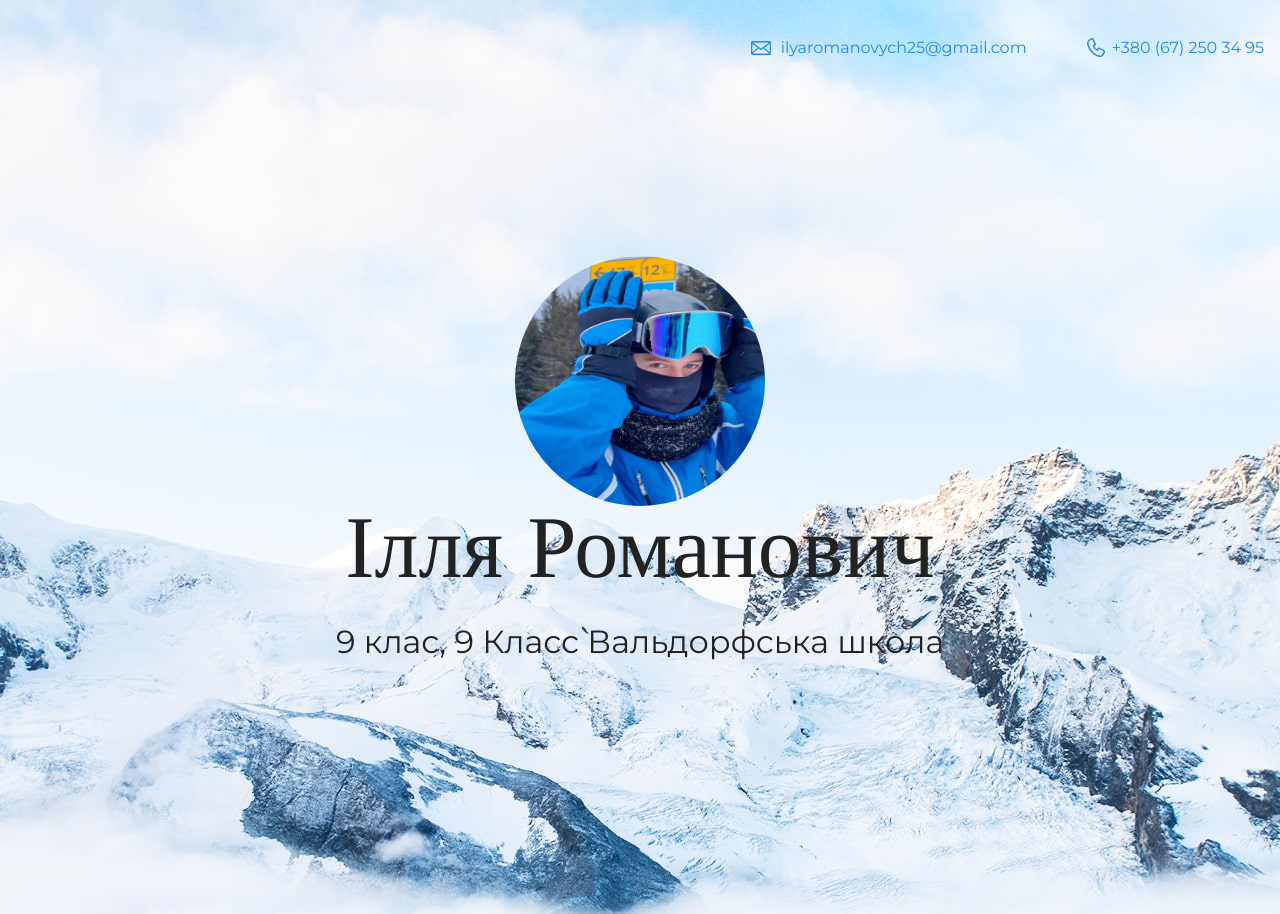
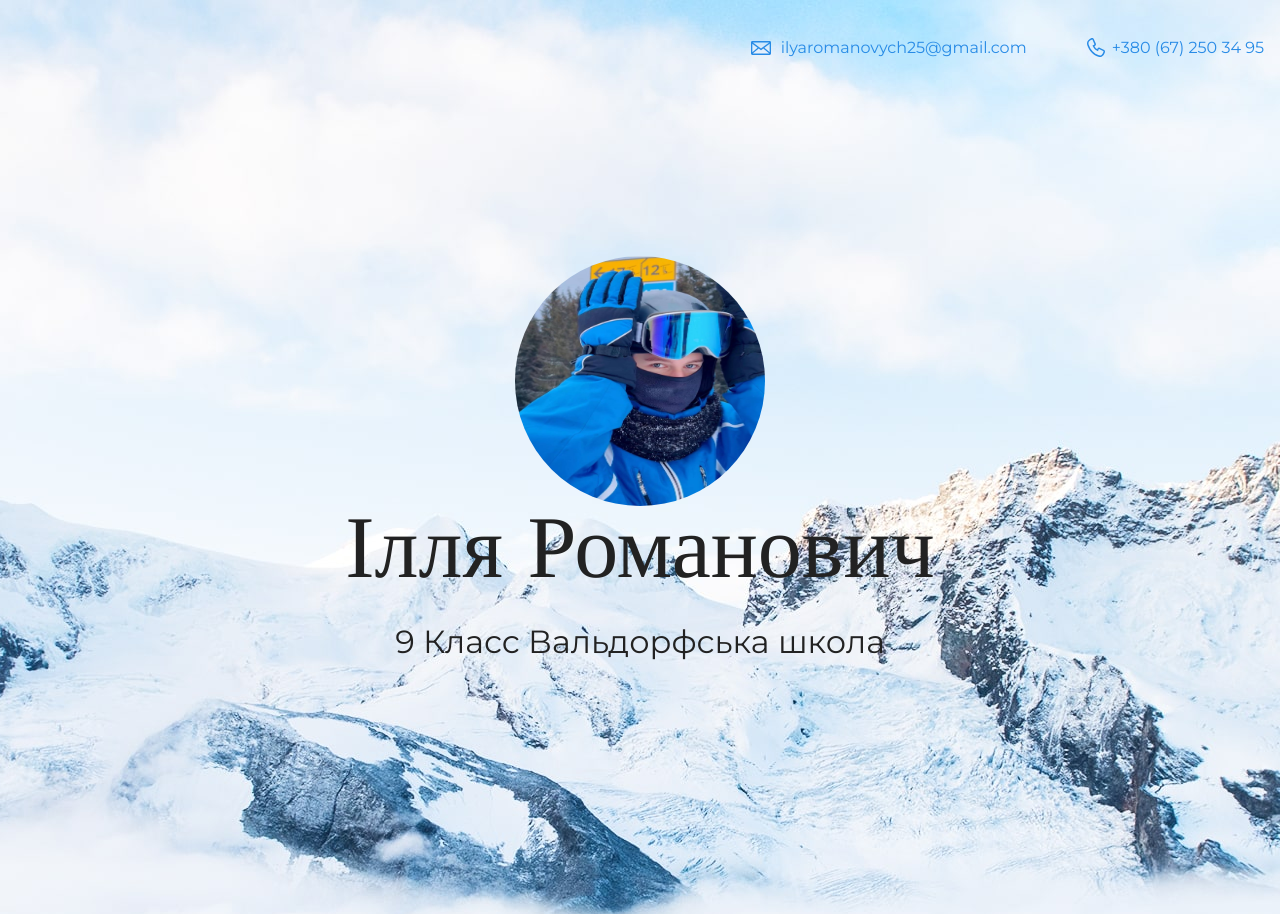
Before and after one commit to TimohaGG/YanaPortfolio, a plain HTML site: page index.html in a window 1280 px wide. Shown: the top 914 px of the page. Drawn offline with nearby package versions, Linux system fonts and the light colour scheme.

Commit message:
Update index.html

```diff
--- a/index.html
+++ b/index.html
@@ -21,7 +21,7 @@
           <img src="img/IMG_1459.jpeg"style="border-radius:50%;width:250px;height:250px;margin:0 auto;" />
         </div>
       <h1 class="heading">Ілля Романович</h1>
-      <p class="description">9 клас, 9 Класс Вальдорфська школа</p>
+      <p class="description">9 Класс Вальдорфська школа</p>
     </div>
     </section>
 
```
